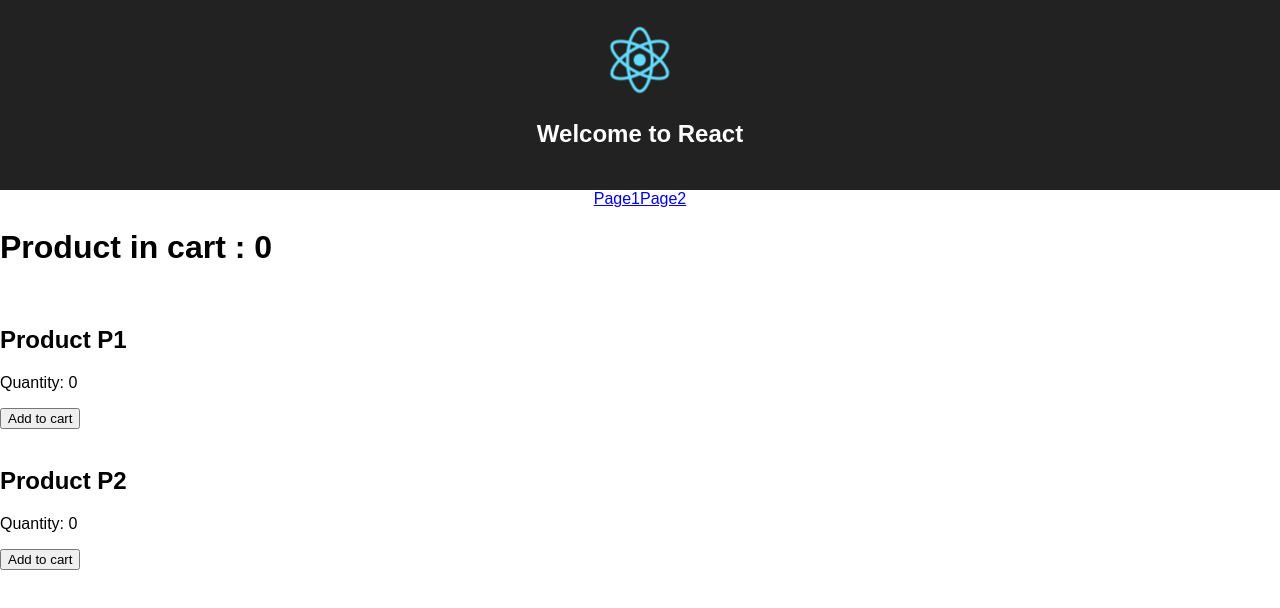
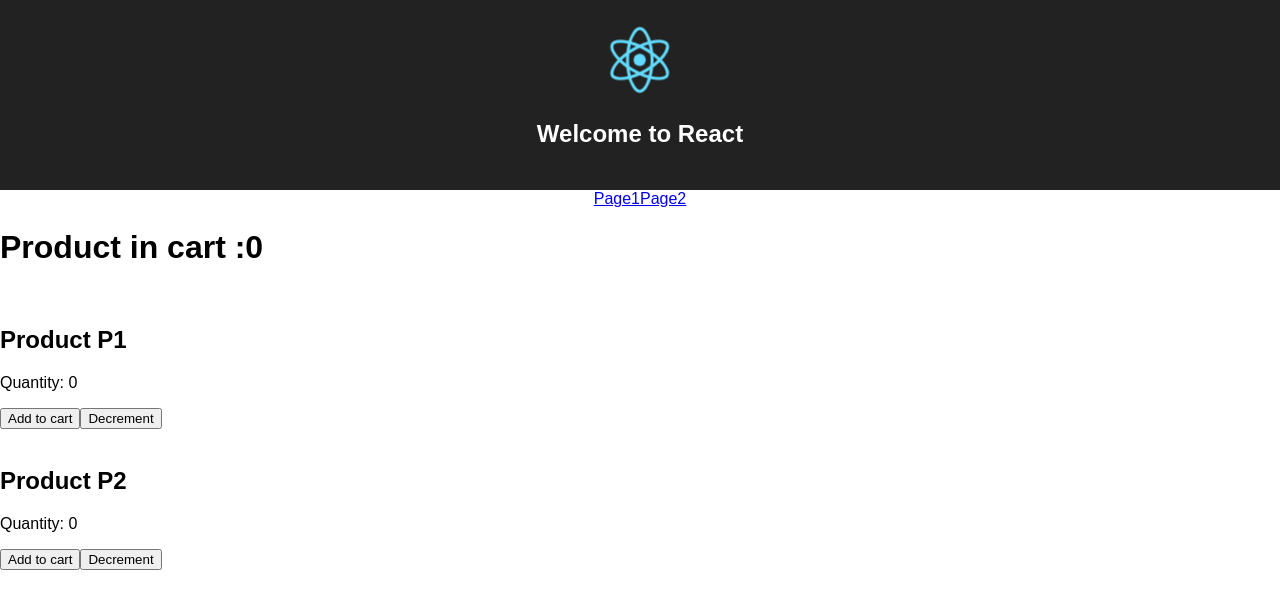
Before and after one commit to malicktech/reactjs-tutorial, a React (Create React App) app: page /page1 in a window 1280 px wide. Shown: the top 608 px of the page. Built offline with nearby package versions, Linux system fonts and the light colour scheme.

Commit message:
Tuto 1 - Développement JS moderne : REACT.js, FLUX, REDUX et GraphQL
counter example
https://github.com/reactjs/redux/tree/master/examples/counter

```diff
--- a/src/Page1.jsx
+++ b/src/Page1.jsx
@@ -9,7 +9,7 @@ import ReactDOM from 'react-dom';
  * Développement JS moderne : REACT.js, FLUX, REDUX et GraphQL
  * https://www.youtube.com/watch?v=F0Ral7AJ1rs
  */
-
+/** https://github.com/reactjs/redux/tree/master/examples/counter */
 /**
  * Store
  */
@@ -21,21 +21,34 @@ const initialState2 = [
 ];
 const initialState = [{ id: 0, name: 'P1', quantity: 0 }, { id: 1, name: 'P2', quantity: 0 }];
 
-// reducer : une fonction qui permet de modifier le store
+// reducers : une fonction qui permet de modifier le store
 // state : donée du store initiale
 // return nouvelle données
 function products(state = initialState, action) {
   console.log(action);
-  if (action.type === 'ADD_TO_CART') {
-    state[action.index].quantity += 1;
-    return state;
+  switch (action.type) {
+    case 'INCREMENT':
+      state[action.index].quantity += 1;
+      return state;
+    case 'DECREMENT':
+      state[action.index].quantity -= 1;
+      return state;
+
+    default:
+      return state;
   }
+}
+// reducers
+function users(state = initialState2, action) {
+  console.log(action);
   return state;
 }
 
+// le store est composer de reducers
 const store = createStore(
   combineReducers({
     products,
+    users,
   }),
 );
 
@@ -47,7 +60,12 @@ const store = createStore(
 function Header() {
   return (
     <div>
-      <h1>Product in cart : 0</h1>
+      <h1>
+        Product in cart :
+        {store
+          .getState()
+          .products.reduce((productA, productB) => productA.quantity + productB.quantity)}
+      </h1>
     </div>
   );
 }
@@ -66,8 +84,6 @@ function Page1() {
 
 export default Page1;
 
-console.log(store);
-
 // /////////////////////////////////////////
 function Product(props) {
   return (
@@ -76,15 +92,26 @@ function Product(props) {
       <br />
       <h2>Product {props.name}</h2>
       <p>Quantity: {props.quantity}</p>
-      {/* au click, on envoyer event sur le store */}
+      {/* au click, on envoyer event sur le store
+    ADD_TO_CART : INCREMENT /
+    */}
       <button
         onClick={() =>
           store.dispatch({
-            type: 'ADD_TO_CART',
+            type: 'INCREMENT',
             index: props.id,
           })}
       >
         Add to cart
+      </button>
+      <button
+        onClick={() =>
+          store.dispatch({
+            type: 'DECREMENT',
+            index: props.id,
+          })}
+      >
+        Decrement
       </button>
     </div>
   );
```
Also changed, not shown: 2 other files (tests, documents, lock files or other folders).
